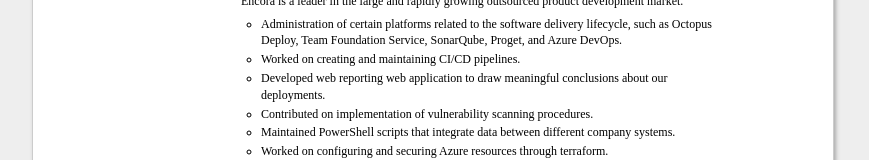
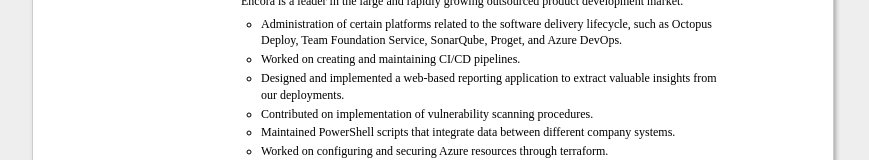
Before and after one commit to zaj-e/Resume, a plain HTML site: page index.html in a window 1280 px wide. Shown: the part 499-659 px from the top of the page, without its empty margins (207-1076 px from the left). Drawn offline with Linux system fonts and the light colour scheme.

Commit message:
Add files via upload

```diff
--- a/index.html
+++ b/index.html
@@ -242,7 +242,7 @@
 	      <ul class='highlights'>
 	        <li>Administration of certain platforms related to the software delivery lifecycle, such as Octopus Deploy, Team Foundation Service, SonarQube, Proget, and Azure DevOps.</li>
 	        <li>Worked on creating and maintaining CI/CD pipelines.</li>
-	        <li>Developed web reporting web application to draw meaningful conclusions about our deployments.</li>
+	        <li>Designed and implemented a web-based reporting application to extract valuable insights from our deployments.</li>
 	        <li>Contributed on implementation of vulnerability scanning procedures.</li>
 	        <li>Maintained PowerShell scripts that integrate data between different company systems.</li>
 	        <li>Worked on configuring and securing Azure resources through terraform.</li>
```
